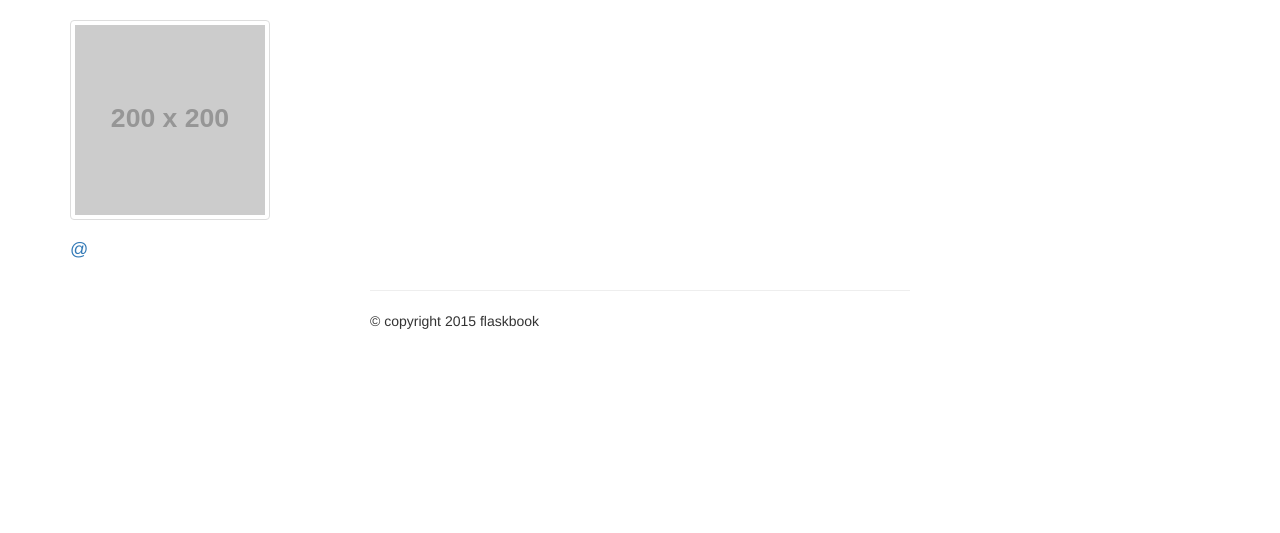
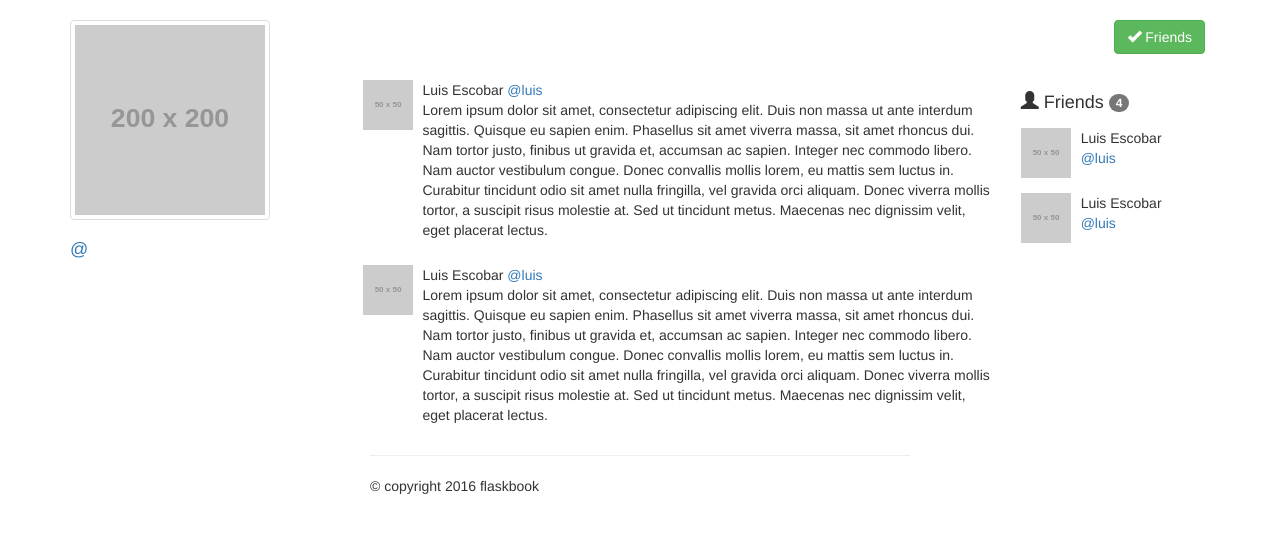
Before and after one commit to esfoobar/flaskbook, a Flask app: template templates/user/profile.html in a window 1280 px wide. Shown: the part 62-595 px from the top of the page. Run offline with Flask 2, Linux system fonts and the light colour scheme; the template is opened without the code that fills it, so the values that code supplies are empty; the visitor is signed in with stand-in values (Sample User, id 1); grey boxes labelled with a size stand in for pictures from a placeholder-image service; some libraries are stand-ins or nearby versions.

Commit message:
more work on profile page

```diff
--- /dev/null
+++ b/static/css/base.css
@@ -0,0 +1,4 @@
+#friends-toolbar {
+    height: 60px;
+    margin-right: 5px;
+}
--- a/templates/base.html
+++ b/templates/base.html
@@ -9,6 +9,8 @@
     <!-- Bootstrap -->
     <link href="https://maxcdn.bootstrapcdn.com/bootstrap/3.3.6/css/bootstrap.min.css" rel="stylesheet">
 
+    {% block header %}{% endblock %}
+
   </head>
   <body>
 
@@ -19,7 +21,7 @@
       <div class="col-md-offset-3 col-md-6">
         <hr />
         <footer>
-          &copy; copyright 2015 flaskbook
+          &copy; copyright 2016 flaskbook
         </footer>
       </div>
 
--- a/templates/user/profile.html
+++ b/templates/user/profile.html
@@ -1,6 +1,8 @@
 {% extends "base.html" %}
 
 {% block title %}{{ user.username }} - Profile{% endblock %}
+
+{% block header %}<link href="{{ url_for('static', filename='css/base.css') }}" rel="stylesheet">{% endblock %}
 
 {% block content %}
 
@@ -15,7 +17,89 @@
     <h3>{{ user.first_name }} {{ user.last_name }} </h3>
     <h4><a href="{{ url_for('user_app.profile', username=user.username) }}" />@{{ user.username }}</a></h4>
 
-  </div>
+  </div> <!-- col-md-3 -->
+
+  <div class="col-md-9">
+
+    <div id="friends-toolbar" class="row">
+
+      <div class="btn-toolbar pull-right" role="toolbar" aria-label="friends-toolbar">
+        <div class="btn-group" role="group" aria-label="friends-toolbar-buttons">
+          <button type="button" class="btn btn-success">
+            <span class="glyphicon glyphicon-ok" aria-hidden="true"></span> Friends
+          </button>
+        </div>
+      </div>
+
+    </div> <!-- friends-toolbar -->
+
+    <div class="row">
+
+      <div class="col-md-9">
+
+        <div class="media">
+          <div class="media-left">
+            <a href="#">
+              <img class="media-object" src="http://placehold.it/50x50" width="50" heigh="50" alt="{{ user.username }}">
+            </a>
+          </div>
+          <div class="media-body">
+            <p>Luis Escobar <a href="#">@luis</a><br />
+            Lorem ipsum dolor sit amet, consectetur adipiscing elit. Duis non massa ut ante interdum sagittis. Quisque eu sapien enim. Phasellus sit amet viverra massa, sit amet rhoncus dui. Nam tortor justo, finibus ut gravida et, accumsan ac sapien. Integer nec commodo libero. Nam auctor vestibulum congue. Donec convallis mollis lorem, eu mattis sem luctus in. Curabitur tincidunt odio sit amet nulla fringilla, vel gravida orci aliquam. Donec viverra mollis tortor, a suscipit risus molestie at. Sed ut tincidunt metus. Maecenas nec dignissim velit, eget placerat lectus.
+            </p>
+          </div>
+        </div> <!-- media -->
+
+        <div class="media">
+          <div class="media-left">
+            <a href="#">
+              <img class="media-object" src="http://placehold.it/50x50" width="50" heigh="50" alt="{{ user.username }}">
+            </a>
+          </div>
+          <div class="media-body">
+            <p>Luis Escobar <a href="#">@luis</a><br />
+            Lorem ipsum dolor sit amet, consectetur adipiscing elit. Duis non massa ut ante interdum sagittis. Quisque eu sapien enim. Phasellus sit amet viverra massa, sit amet rhoncus dui. Nam tortor justo, finibus ut gravida et, accumsan ac sapien. Integer nec commodo libero. Nam auctor vestibulum congue. Donec convallis mollis lorem, eu mattis sem luctus in. Curabitur tincidunt odio sit amet nulla fringilla, vel gravida orci aliquam. Donec viverra mollis tortor, a suscipit risus molestie at. Sed ut tincidunt metus. Maecenas nec dignissim velit, eget placerat lectus.
+            </p>
+          </div>
+        </div> <!-- media -->
+
+      </div> <!-- col-md-9 -->
+
+      <div class="col-md-3">
+
+        <h4><span class="glyphicon glyphicon-user" aria-hidden="true"></span> Friends <span class="badge">4</span></h4>
+
+        <div class="media">
+          <div class="media-left">
+            <a href="#">
+              <img class="media-object" src="http://placehold.it/50x50" width="50" heigh="50" alt="{{ user.username }}">
+            </a>
+          </div>
+          <div class="media-body">
+            <p>Luis Escobar<br />
+              <a href="#">@luis</a>
+            </p>
+          </div>
+        </div> <!-- media -->
+
+        <div class="media">
+          <div class="media-left">
+            <a href="#">
+              <img class="media-object" src="http://placehold.it/50x50" width="50" heigh="50" alt="{{ user.username }}">
+            </a>
+          </div>
+          <div class="media-body">
+            <p>Luis Escobar<br />
+              <a href="#">@luis</a>
+            </p>
+          </div>
+        </div> <!-- media -->
+
+      </div> <!-- col-md-3 -->
+
+    </div> <!-- row -->
+
+  </div> <!-- col-md-9 -->
 
 </div>
 {% endblock %}
```
Also changed, not shown: README.md.
